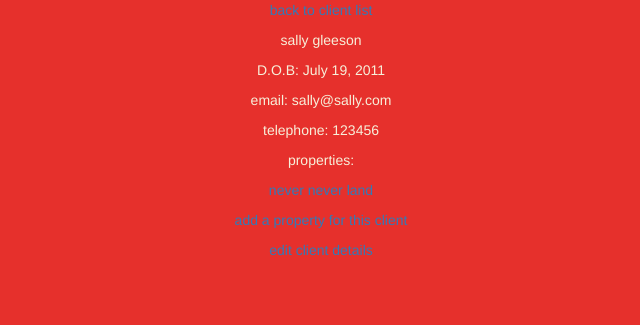
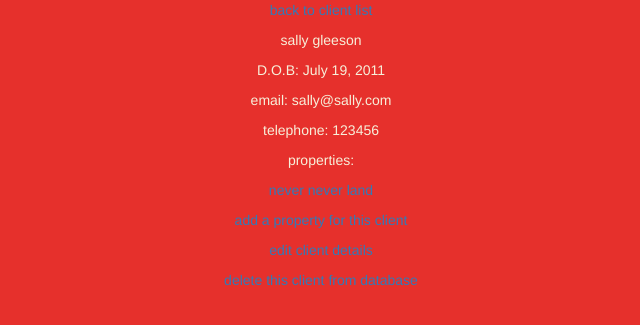
Before and after one commit to allbecauseyoutoldmeso/pass_the_booking_2, a Django app: page /client/6/ in a window 1280 px wide. Shown: the top 325 px of the page, without its empty margins (319-959 px from the left). Run offline with Django 3.2, Linux system fonts and the light colour scheme; data comes from the database, SQL or seed files in the repository; both versions use the stored data as it was after the commit; some libraries are stand-ins or nearby versions.

Commit message:
add delete client method

```diff
--- a/pass_the_booking/templates/pass_the_booking/client_detail.html
+++ b/pass_the_booking/templates/pass_the_booking/client_detail.html
@@ -19,6 +19,7 @@
   <div>
     <p><a href="{% url 'property_new' pk=client.pk %}">add a property for this client</a></p>
     <p><a href="{% url 'client_edit' pk=client.pk %}">edit client details</a></p>
+    <p><a href="{% url 'client_delete' pk=client.pk %}">delete this client from database</a></p>
   </div>
 
 {% endblock %}
--- a/pass_the_booking/urls.py
+++ b/pass_the_booking/urls.py
@@ -6,6 +6,7 @@ urlpatterns = [
     url(r'^client/(?P<pk>\d+)/$', views.client_detail, name='client_detail'),
     url(r'^client/new/$', views.client_new, name='client_new'),
     url(r'^client/(?P<pk>\d+)/edit/$', views.client_edit, name='client_edit'),
+    url(r'^client/(?P<pk>\d+)/delete/$', views.client_delete, name='client_delete'),
     url(r'^properties/$', views.properties, name='properties'),
     url(r'^properties/(?P<pk>\d+)/$', views.property_detail, name='property_detail'),
     url(r'^client/(?P<pk>\d+)/properties/new/$', views.property_new, name='property_new'),
--- a/pass_the_booking/views.py
+++ b/pass_the_booking/views.py
@@ -33,6 +33,12 @@ def client_edit(request, pk):
     else:
         form = ClientForm(instance=client)
     return render(request, 'pass_the_booking/client_edit.html', {'form': form})
+
+def client_delete(request, pk):
+    client = client = get_object_or_404(Client, pk=pk)
+    client.delete()
+    return redirect('client_list')
+
 
 def properties(request):
     properties = Property.objects.order_by('client')
```
Also changed, not shown: db.sqlite3.
